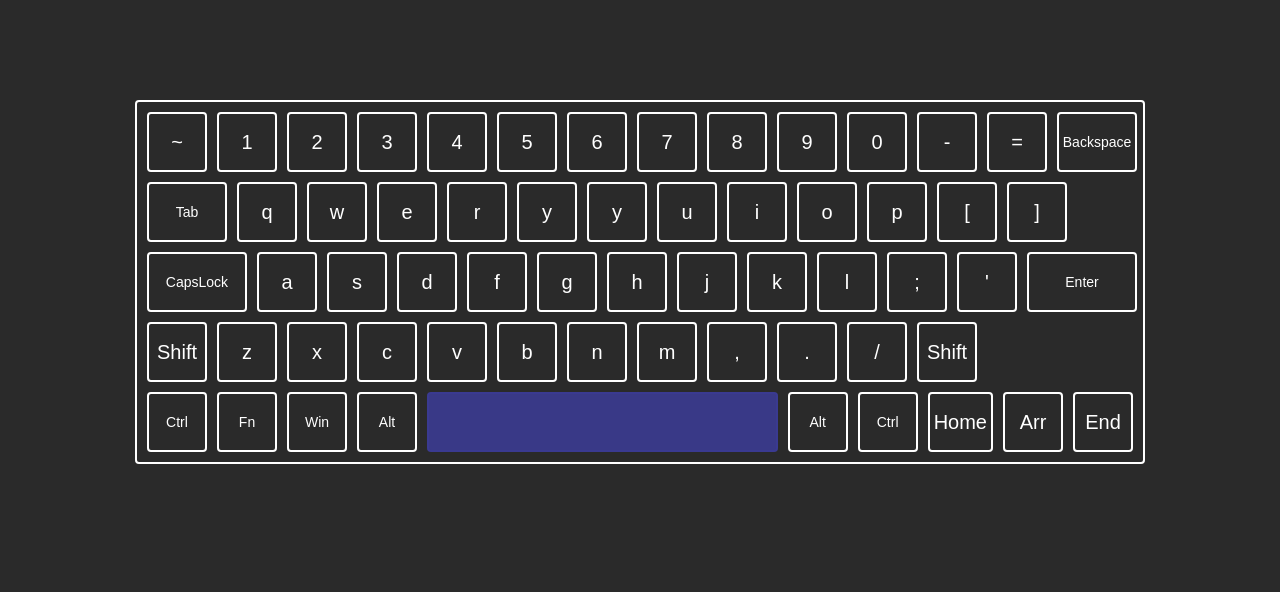
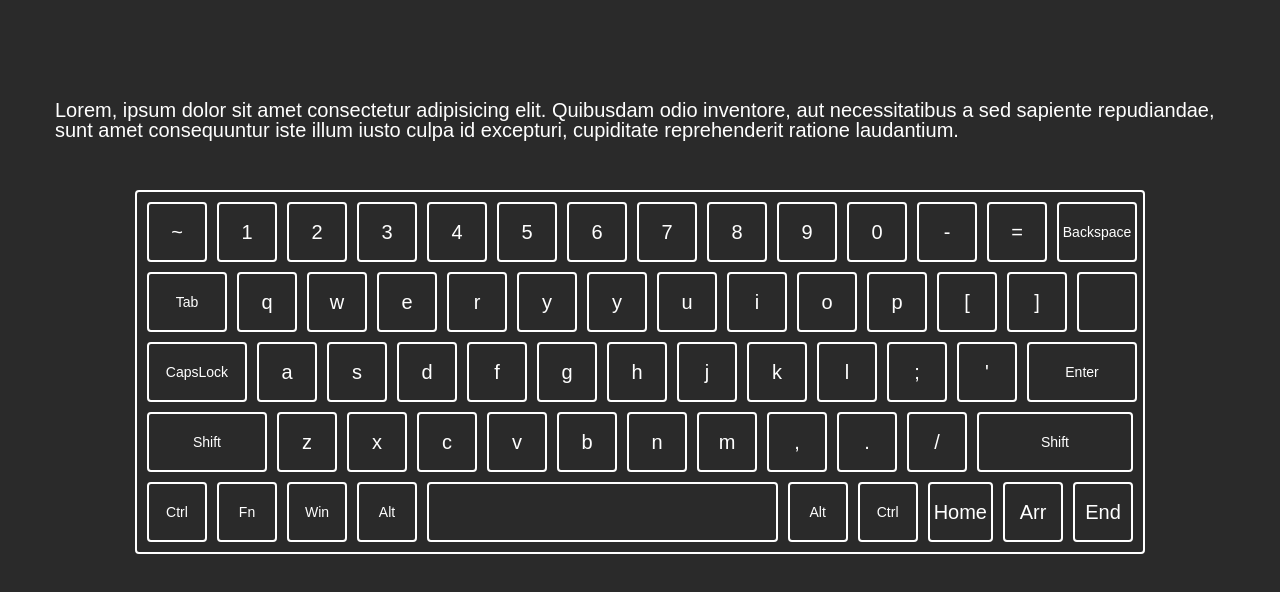
Before and after one commit to Oleksii-Bidiak/keyboard-trainer, a React (Create React App) app: page / in a window 1280 px wide. Shown: the top 592 px of the page. Built offline with nearby package versions, Linux system fonts and the light colour scheme.

Commit message:
The ability to print text and check for correspondence on a correctly pressed key

```diff
--- a/src/components/KeyBoard.jsx
+++ b/src/components/KeyBoard.jsx
@@ -32,6 +32,7 @@ export const KeyBoard = () => {
     ["p", "key"],
     ["[", "key"],
     ["]", "key"],
+    ["  ", "key"],
   ];
   const row3 = [
     ["CapsLock", "key capsLock"],
@@ -49,7 +50,7 @@ export const KeyBoard = () => {
     ["Enter", "key enter"],
   ];
   const row4 = [
-    ["Shift", "key rshift"],
+    ["Shift", "key lshift"],
     ["z", "key"],
     ["x", "key"],
     ["c", "key"],
@@ -60,14 +61,14 @@ export const KeyBoard = () => {
     [",", "key"],
     [".", "key"],
     ["/", "key"],
-    ["Shift", "key lshift"],
+    ["Shift", "key rshift"],
   ];
   const row5 = [
     ["Ctrl", "key ctrl"],
     ["Fn", "key fn"],
     ["Win", "key win"],
     ["Alt", "key alt"],
-    ["", "key space"],
+    [" ", "key space"],
     ["Alt", "key alt"],
     ["Ctrl", "key ctrl"],
     ["Home", "key"],
@@ -75,28 +76,67 @@ export const KeyBoard = () => {
     ["End", "key"],
   ];
   const rows = [[...row1], [...row2], [...row3], [...row4], [...row5]];
+  const str =
+    "Lorem, ipsum dolor sit amet consectetur adipisicing elit. Quibusdam odio inventore, aut necessitatibus a sed sapiente repudiandae, sunt amet consequuntur iste illum iusto culpa id excepturi, cupiditate reprehenderit ratione laudantium.";
 
+  const [indexLetter, setIndexLetter] = useState(0);
+  const [wrongIndexLetter, setWrongIndexLetter] = useState([]);
+  const [notPressetLetters, setNotPressetLetters] = useState(str);
+  const [pressetLetters, setPressetLetters] = useState("");
   const [activeButton, setActiveButton] = useState("");
 
+  const countingLetters = () => {
+    const chengeStr = notPressetLetters.slice(1);
+    const firstLetter = pressetLetters + notPressetLetters[0];
+    setIndexLetter(indexLetter + 1);
+    setNotPressetLetters(chengeStr);
+    setPressetLetters(firstLetter);
+  };
+
+  const onKeypress = (e) => {
+    // console.log(e);
+    // if (e.keyCode === 13) {
+    //   console.log("Enter press");
+    // }
+
+    if (e.key === str[indexLetter]) {
+      countingLetters();
+    }
+    if (!(e.key === str[indexLetter])) {
+      countingLetters();
+      setWrongIndexLetter([...wrongIndexLetter, indexLetter]);
+    }
+
+    setActiveButton(e.key);
+  };
+
   useEffect(() => {
-    const onKeypress = (e) => {
-      // console.log(e);
-      if (e.keyCode == 13) {
-        console.log("Enter press");
-      }
-      setActiveButton(e.key);
-    };
-
     document.addEventListener("keypress", onKeypress);
-
     return () => {
       document.removeEventListener("keypress", onKeypress);
     };
-  }, []);
+  }, [indexLetter]);
 
   return (
     <div className="keyboard">
       <div className="keyboard__container">
+        <div className="content">
+          <h1>
+            <span className="pressetLettert">
+              {pressetLetters &&
+                pressetLetters.split("").map((pressetLetter, index) =>
+                  wrongIndexLetter.includes(index) ? (
+                    <span key={index} className="whong-letter">
+                      {pressetLetter}
+                    </span>
+                  ) : (
+                    pressetLetter
+                  )
+                )}
+            </span>
+            {notPressetLetters}
+          </h1>
+        </div>
         <div className="keyboard__body">
           {rows.map((row, index) => (
             <div key={index} className="keyboard__line">
@@ -105,87 +145,12 @@ export const KeyBoard = () => {
                   key={index}
                   className={
                     activeButton === item[0] ? item[1] + " active" : item[1]
-                  }
-                  onKeyDown={(e) => console.log("ok")}>
+                  }>
                   {item[0]}
                 </div>
               ))}
             </div>
           ))}
-          {/* <div className="keyboard__line">
-            <div className="keyboard__key">~</div>
-            <div className="keyboard__key">1</div>
-            <div className="keyboard__key">2</div>
-            <div className="keyboard__key">3</div>
-            <div className="keyboard__key">4</div>
-            <div className="keyboard__key">5</div>
-            <div className="keyboard__key">6</div>
-            <div className="keyboard__key">7</div>
-            <div className="keyboard__key">8</div>
-            <div className="keyboard__key">9</div>
-            <div className="keyboard__key">10</div>
-            <div className="keyboard__key">-</div>
-            <div className="keyboard__key">+</div>
-            <div className="keyboard__key backspace">Backspace</div>
-          </div>
-          <div className="keyboard__line">
-            <div className="keyboard__key tab">Tab</div>
-            <div className="keyboard__key">q</div>
-            <div className="keyboard__key">w</div>
-            <div className="keyboard__key">e</div>
-            <div className="keyboard__key">r</div>
-            <div className="keyboard__key">t</div>
-            <div className="keyboard__key">y</div>
-            <div className="keyboard__key">u</div>
-            <div className="keyboard__key">i</div>
-            <div className="keyboard__key">o</div>
-            <div className="keyboard__key">p</div>
-            <div className="keyboard__key">[</div>
-            <div className="keyboard__key">]</div>
-            <div className="keyboard__key plug"></div>
-          </div>
-          <div className="keyboard__line">
-            <div className="keyboard__key capsLock">CapsLock</div>
-            <div className="keyboard__key">a</div>
-            <div className="keyboard__key">s</div>
-            <div className="keyboard__key">d</div>
-            <div className="keyboard__key">f</div>
-            <div className="keyboard__key">g</div>
-            <div className="keyboard__key">h</div>
-            <div className="keyboard__key">j</div>
-            <div className="keyboard__key">k</div>
-            <div className="keyboard__key">l</div>
-            <div className="keyboard__key">;</div>
-            <div className="keyboard__key">'</div>
-            <div className="keyboard__key enter">Enter</div>
-          </div>
-          <div className="keyboard__line">
-            <div className="keyboard__key lshift">Shift</div>
-            <div className="keyboard__key">z</div>
-            <div className="keyboard__key">x</div>
-            <div className="keyboard__key">c</div>
-            <div className="keyboard__key">v</div>
-            <div className="keyboard__key">b</div>
-            <div className="keyboard__key">n</div>
-            <div className="keyboard__key">m</div>
-            <div className="keyboard__key">,</div>
-            <div className="keyboard__key">.</div>
-            <div className="keyboard__key">/</div>
-            <div className="keyboard__key rshift">Shift</div>
-          </div>
-          <div className="keyboard__line">
-            <div className="keyboard__key ctrl">Ctrl</div>
-            <div className="keyboard__key fn">Fn</div>
-            <div className="keyboard__key win">Win</div>
-            <div className="keyboard__key alt">Alt</div>
-            <div className="keyboard__key space"></div>
-            <div className="keyboard__key alt">Alt</div>
-            <div className="keyboard__key ctrl">Ctrl</div>
-            <div className="keyboard__key"></div>
-            <div className="keyboard__key"></div>
-            <div className="keyboard__key"></div>
-            <div className="keyboard__key"></div>
-          </div> */}
         </div>
       </div>
     </div>
--- a/src/styles/components/keyboard.scss
+++ b/src/styles/components/keyboard.scss
@@ -5,7 +5,10 @@
 
 	&__container {
 		display: flex;
+		flex-direction: column;
 		justify-content: center;
+		align-items: center;
+		gap: 50px;
 	}
 
 	&__body {
@@ -63,7 +66,9 @@
 	.ctrl,
 	.fn,
 	.alt,
-	.win {
+	.win,
+	.rshift,
+	.lshift {
 		font-size: 14px;
 	}
 
@@ -84,4 +89,20 @@
 	.space {
 		flex: 1 1 auto;
 	}
+
+	.lshift {
+		flex: 0 0 120px;
+	}
+
+	.rshift {
+		flex: 1 1 auto;
+	}
 }
+
+.pressetLettert {
+	color: grey;
+}
+
+.whong-letter {
+	color: red;
+}
```
